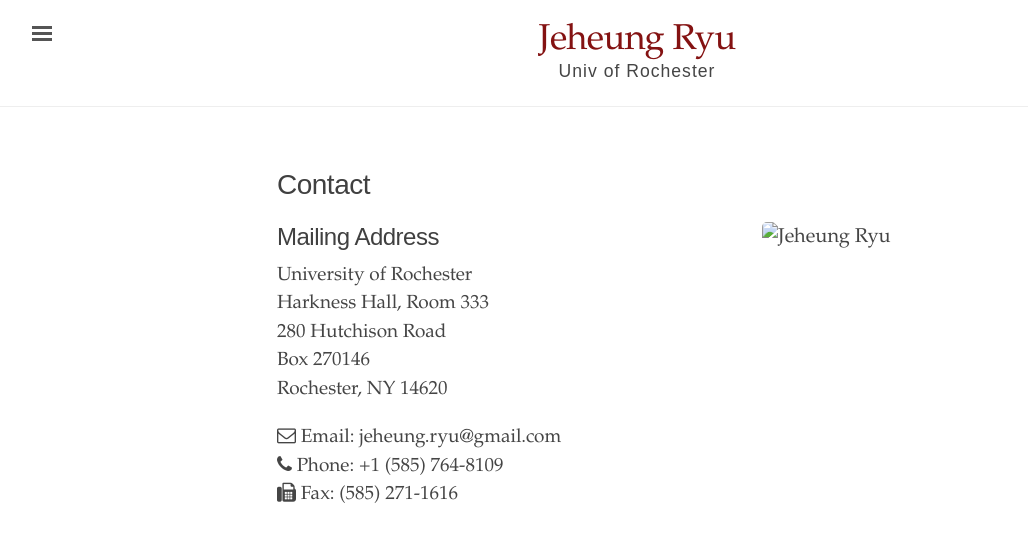
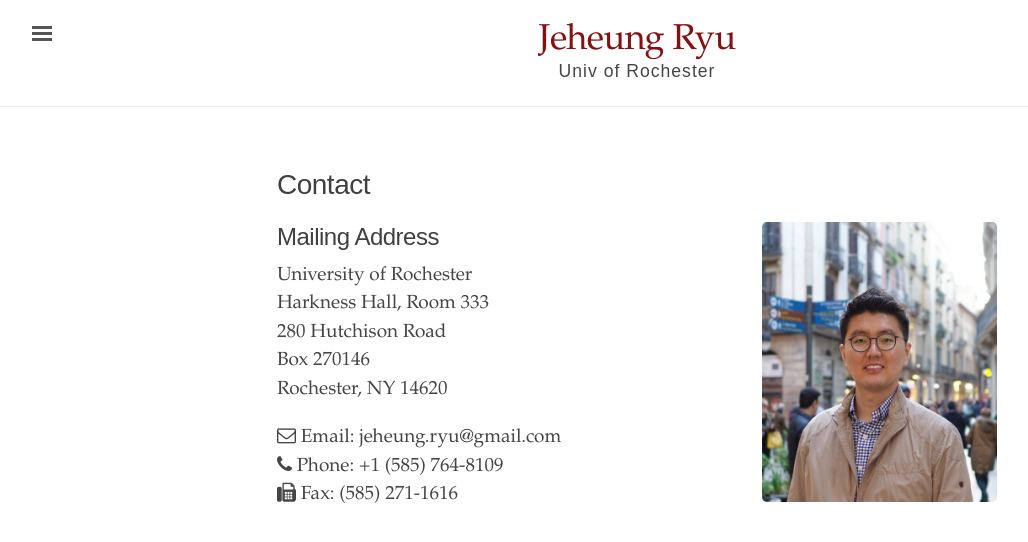
Before and after one commit to jeheungryu/website, a Jekyll site: the page built from search.html, in a window 1280 px wide. Shown: the top 542 px of the page, without its empty margins (3-1031 px from the left). Built offline with Jekyll 4.4.1, drawn with Linux system fonts in a browser that asks for light colours.

Commit message:
changed photo path

```diff
--- a/search.html
+++ b/search.html
@@ -24,7 +24,7 @@
 
     <div class="contact">
 
-        <img src="assets/Jay_Photo.jpeg" title = "My Photo" alt="Jeheung Ryu" style="float:right;width:235px;height:280px"/>
+        <img src="/assets/Jay_Photo.jpeg" title = "My Photo" alt="Jeheung Ryu" style="float:right;width:235px;height:280px"/>
 
         <h2 id="mailing-address">Mailing Address</h2>
         <p style="font-size: 95%">
```
